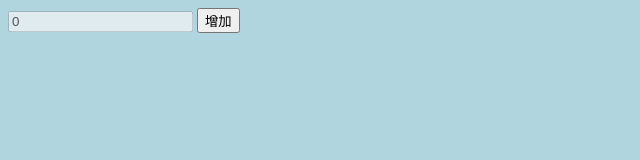
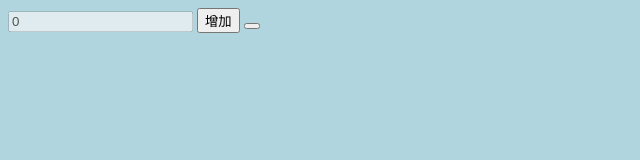
Before and after one commit to LiaoxyuCM/liaoxyuCM02, a plain HTML site: page addNumbers4.0/index.html in a window 1280 px wide. Shown: the full height of the page, 0-640 px from the left. Drawn offline with Linux system fonts and the light colour scheme.

Commit message:
Update index.html

```diff
--- a/addNumbers4.0/index.html
+++ b/addNumbers4.0/index.html
@@ -14,7 +14,11 @@
       a = Number(document.getElementById("numbers").value) + 1;
       document.getElementById("numbers").value = String(a);
     }
+    function clear(){
+      document.getElementById("numbers").value = String(0);
+    }
   </script>
   <input type="text" value="0" id="numbers" disabled>
   <button onclick="add()">增加</button>
+  <button onclick="clear()"></button>
 </html>
```
